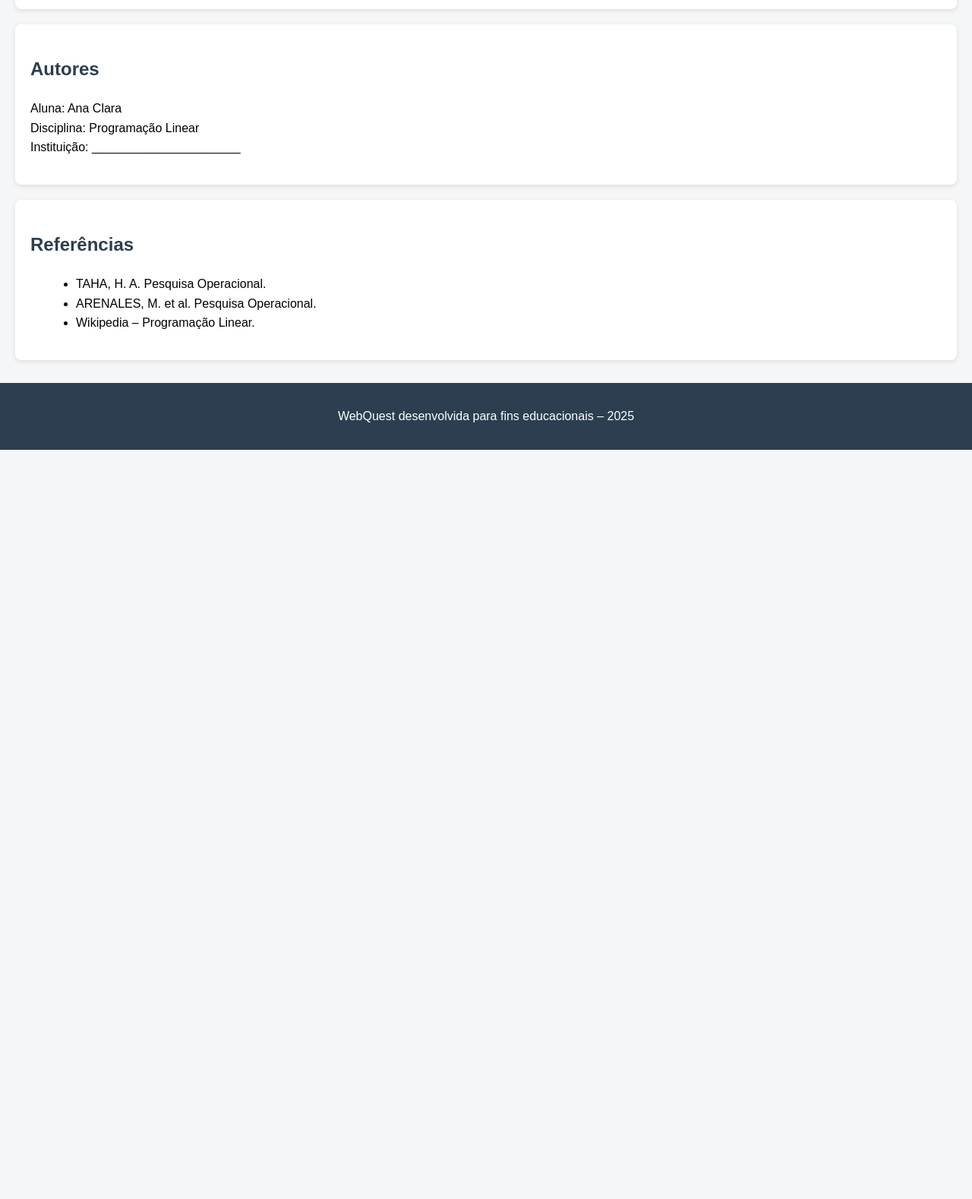
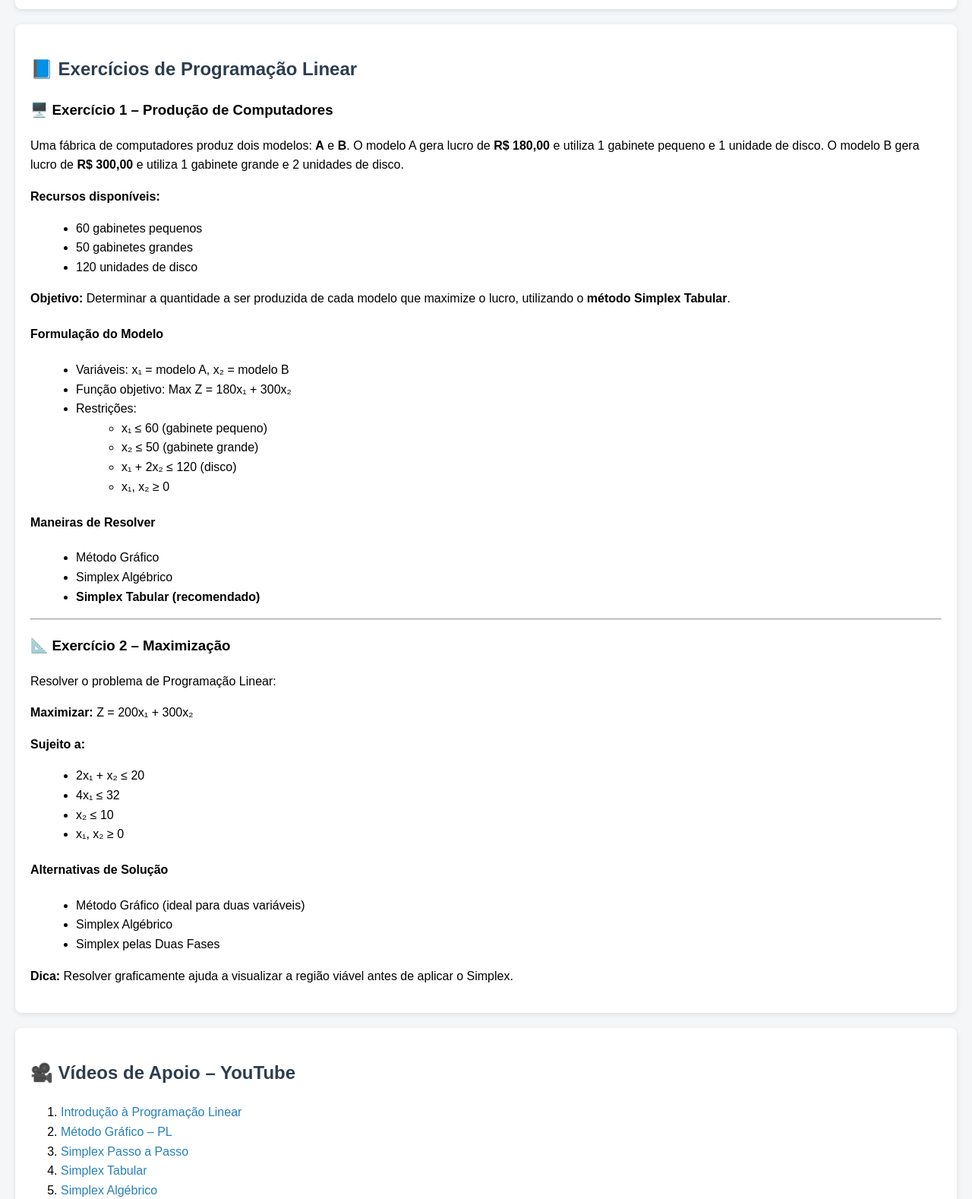
Before and after one commit to AnaCN02/webquest-programacao-linear, a plain HTML site: page index.html in a window 1280 px wide. Shown: the part 1540-3118 px from the top of the page at 76% size. Before the commit the page ends 2132 px from the top, so only its background shows below. Drawn offline with Linux system fonts and the light colour scheme.

Commit message:
Update index.html

```diff
--- a/index.html
+++ b/index.html
@@ -111,7 +111,93 @@
 </section>
 
 <section>
-    <h2>Autores</h2>
+    <h2>📘 Exercícios de Programação Linear</h2>
+
+    <h3>🖥️ Exercício 1 – Produção de Computadores</h3>
+    <p>
+        Uma fábrica de computadores produz dois modelos: <strong>A</strong> e <strong>B</strong>.
+        O modelo A gera lucro de <strong>R$ 180,00</strong> e utiliza 1 gabinete pequeno e 1 unidade de disco.
+        O modelo B gera lucro de <strong>R$ 300,00</strong> e utiliza 1 gabinete grande e 2 unidades de disco.
+    </p>
+    <p><strong>Recursos disponíveis:</strong></p>
+    <ul>
+        <li>60 gabinetes pequenos</li>
+        <li>50 gabinetes grandes</li>
+        <li>120 unidades de disco</li>
+    </ul>
+    <p>
+        <strong>Objetivo:</strong> Determinar a quantidade a ser produzida de cada modelo que maximize o lucro,
+        utilizando o <strong>método Simplex Tabular</strong>.
+    </p>
+
+    <h4>Formulação do Modelo</h4>
+    <ul>
+        <li>Variáveis: x₁ = modelo A, x₂ = modelo B</li>
+        <li>Função objetivo: Max Z = 180x₁ + 300x₂</li>
+        <li>Restrições:
+            <ul>
+                <li>x₁ ≤ 60 (gabinete pequeno)</li>
+                <li>x₂ ≤ 50 (gabinete grande)</li>
+                <li>x₁ + 2x₂ ≤ 120 (disco)</li>
+                <li>x₁, x₂ ≥ 0</li>
+            </ul>
+        </li>
+    </ul>
+
+    <h4>Maneiras de Resolver</h4>
+    <ul>
+        <li>Método Gráfico</li>
+        <li>Simplex Algébrico</li>
+        <li><strong>Simplex Tabular (recomendado)</strong></li>
+    </ul>
+
+    <hr>
+
+    <h3>📐 Exercício 2 – Maximização</h3>
+    <p>
+        Resolver o problema de Programação Linear:
+    </p>
+    <p>
+        <strong>Maximizar:</strong> Z = 200x₁ + 300x₂
+    </p>
+    <p><strong>Sujeito a:</strong></p>
+    <ul>
+        <li>2x₁ + x₂ ≤ 20</li>
+        <li>4x₁ ≤ 32</li>
+        <li>x₂ ≤ 10</li>
+        <li>x₁, x₂ ≥ 0</li>
+    </ul>
+
+    <h4>Alternativas de Solução</h4>
+    <ul>
+        <li>Método Gráfico (ideal para duas variáveis)</li>
+        <li>Simplex Algébrico</li>
+        <li>Simplex pelas Duas Fases</li>
+    </ul>
+
+    <p>
+        <strong>Dica:</strong> Resolver graficamente ajuda a visualizar a região viável antes de aplicar o Simplex.
+    </p>
+</section>
+
+<section>
+    <h2>🎥 Vídeos de Apoio – YouTube</h2>
+    <ol>
+        <li><a href="https://www.youtube.com/watch?v=Q2xZcYFz8jI" target="_blank">Introdução à Programação Linear</a></li>
+        <li><a href="https://www.youtube.com/watch?v=6bY1pH0aW5k" target="_blank">Método Gráfico – PL</a></li>
+        <li><a href="https://www.youtube.com/watch?v=JY2m8T9z6Uw" target="_blank">Simplex Passo a Passo</a></li>
+        <li><a href="https://www.youtube.com/watch?v=4G6vK7HhT6Y" target="_blank">Simplex Tabular</a></li>
+        <li><a href="https://www.youtube.com/watch?v=7pU6n2eL5xE" target="_blank">Simplex Algébrico</a></li>
+        <li><a href="https://www.youtube.com/watch?v=3C6RZC0zPzE" target="_blank">Duas Fases – Simplex</a></li>
+        <li><a href="https://www.youtube.com/watch?v=ZpX8pG7mQ6Y" target="_blank">Interpretação da Região Viável</a></li>
+        <li><a href="https://www.youtube.com/watch?v=Yx4k9M3yXhA" target="_blank">Exercícios Resolvidos de PL</a></li>
+        <li><a href="https://www.youtube.com/watch?v=8nX1tMZzY1A" target="_blank">PL para Iniciantes</a></li>
+        <li><a href="https://www.youtube.com/watch?v=VQmYtP9y2rA" target="_blank">Programação Linear na Prática</a></li>
+    </ol>
+</section>
+
+<section>
+    <h2>Autores</h2></h2>
     <p>
         Aluna: Ana Clara<br>
         Disciplina: Programação Linear<br>
```
